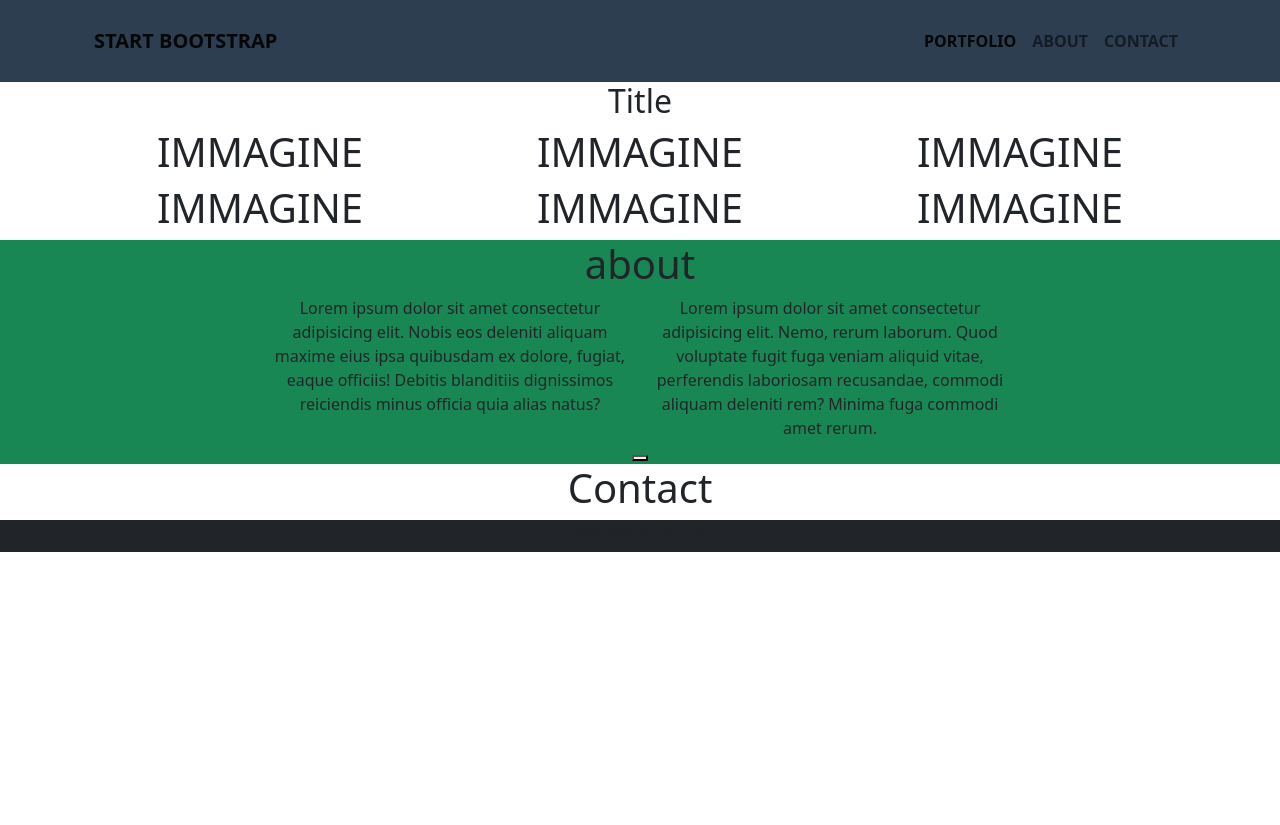
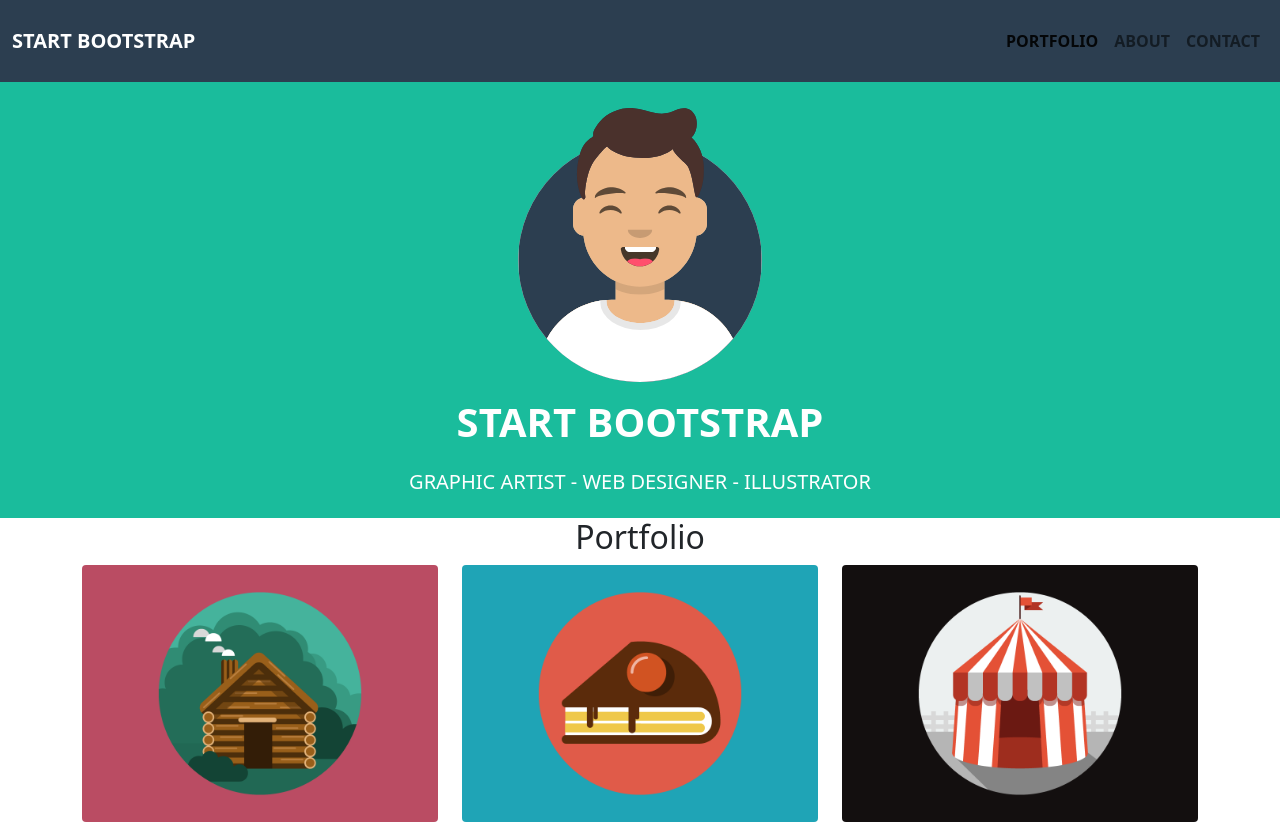
Before and after one commit to SangesAntonio/html-css-bootstrap-freelancer, a plain HTML site: page index.html in a window 1280 px wide. Shown: the top 825 px of the page. Before the commit the page ends 800 px from the top, so only its background shows below. Drawn offline with nearby package versions, Linux system fonts and the light colour scheme.

Commit message:
added portfolio img

```diff
--- a/css/style.css
+++ b/css/style.css
@@ -2,15 +2,34 @@
 header{
     background-color: #2C3E50;
 }
+.jumbotron{
+    background-color: #1ABC9C;
+}
 
 /**text**/
-.navbar#cs-text{
+
+#cs-text{
     color: white;
     font-weight: bold;
 }
+
 
 
 nav{
     line-height: 50px;
     vertical-align: middle;
 }
+
+/**img**/
+#jumbotron-figure{
+    margin-bottom: 0;
+}
+.jumbotron-img{
+    max-width: 300px;
+    height: auto;
+}
+
+.portfolio img{
+    max-width: 100%;
+    height: auto;
+}
--- a/index.html
+++ b/index.html
@@ -10,11 +10,10 @@
 </head>
 <body>
         <!--header-->
-        <header class="container-fluid">
-            <div class="container-sm">
+        <header>
                 <nav class="navbar navbar-expand-lg navbar-light text-uppercase"  id="cs-text">
                     <div class="container-fluid">
-                        <a class="navbar-brand" href="#">Start Bootstrap</a>
+                        <a class="navbar-brand" href="#" id="cs-text">Start Bootstrap</a>
                         <button class="navbar-toggler" type="button" data-bs-toggle="collapse" data-bs-target="#navbarNav" aria-controls="navbarNav" aria-expanded="false" aria-label="Toggle navigation">
                         <span class="navbar-toggler-icon"></span>
                         </button>
@@ -33,17 +32,22 @@
                         </div>
                     </div>
                 </nav>
-            </div>
+
         </header>
 
         <!---Jumbotron-->
         <div class="jumbotron">
-            <div class="container-sm container-md">
-                <div class="row">
-                    <div class="col-12"></div>
-                    <div class="col-12"></div>
-                    <div class="col-12"></div>
-                    <div class="col-12"></div>
+            <div class="container">
+                <div class="row justify-content-center">
+                    <div class="col-12 text-center">
+                        <figure id="jumbotron-figure">
+                            <img src="img/avatar.svg" class="jumbotron-img p-3" alt="">
+                        </figure>
+                        <h2 class="fw-bold fs-1 text-white mb-4">START BOOTSTRAP</h2>
+                        <p></p>
+                        <h5 class=" text-white fs-5 mb-4">GRAPHIC ARTIST - WEB DESIGNER - ILLUSTRATOR</h5>
+                    </div>
+
                 </div>
             </div>
         </div>
@@ -52,25 +56,25 @@
         <!--MAIN PAGE-->
         <div class="main">
             <section class="portfolio text-center container-sm container-md">
-                <h2>Title</h2>
+                <h2>Portfolio</h2>
                 <div class="row">
-                    <div class="col-12 col-md-6 col-lg-4 ">
-                        <h1>IMMAGINE</h1>
+                    <div class="col-12 col-md-6 col-lg-4 pb-4">
+                        <img src="img/cabin.png" class="rounded" alt="">
                     </div>
-                    <div class="col-12 col-md-6 col-lg-4">
-                        <h1>IMMAGINE</h1>
+                    <div class="col-12 col-md-6 col-lg-4 pb-4">
+                        <img src="img/cake.png" class="rounded" alt="">
                     </div>
-                    <div class="col-12 col-md-6 col-lg-4">
-                        <h1>IMMAGINE</h1>
+                    <div class="col-12 col-md-6 col-lg-4 pb-4">
+                        <img src="img/circus.png" class="rounded" alt="">
                     </div>
-                    <div class="col-12 col-md-6 col-lg-4">
-                        <h1>IMMAGINE</h1>
+                    <div class="col-12 col-md-6 col-lg-4 pb-4">
+                        <img src="img/game.png" class="rounded" alt="">
                     </div>
-                    <div class="col-12 col-md-6 col-lg-4">
-                        <h1>IMMAGINE</h1>
+                    <div class="col-12 col-md-6 col-lg-4 pb-4 ">
+                        <img src="img/safe.png" class="rounded" alt="">
                     </div>
-                    <div class="col-12 col-md-6 col-lg-4">
-                        <h1>IMMAGINE</h1>
+                    <div class="col-12 col-md-6 col-lg-4 pb-4">
+                        <img src="img/submarine.png" class="rounded" alt="">
                     </div>
                 </div>
             </section>
```
